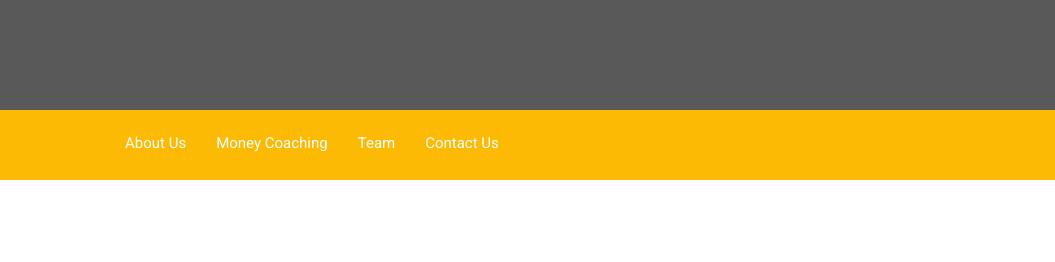
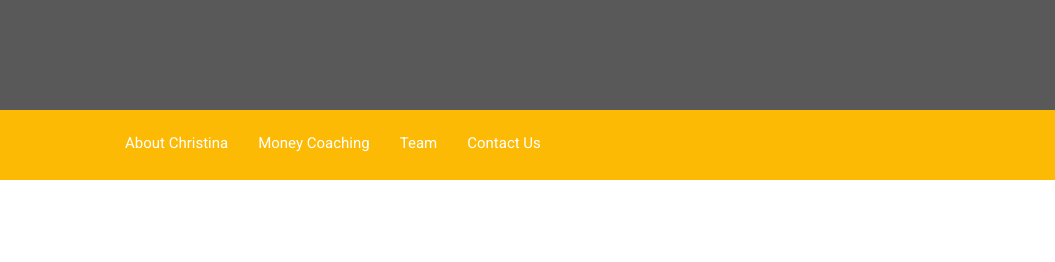
Before and after one commit to AVELAUW/Dance-With-Finance, a plain HTML site: page index.html in a window 1280 px wide. Shown: the part 690-952 px from the top of the page, 0-1055 px from the left. Drawn offline with Linux system fonts and the light colour scheme.

Commit message:
Update index.html

```diff
--- a/index.html
+++ b/index.html
@@ -84,7 +84,7 @@
 
       <nav id="nav-menu-container">
         <ul class="nav-menu">
-          <li><a href="#about">About Us</a></li>
+          <li><a href="#about">About Christina</a></li>
           <li><a href="#features">Money Coaching</a></li>
           <li><a href="#team">Team</a></li>
           <li><a href="#contact">Contact Us</a></li>
@@ -369,7 +369,7 @@
   <section class="about" id="about">
     <div class="container text-center">
       <h2>
-          About A Dance With Finance
+          About Christina
         </h2>
 
       <p>
@@ -518,7 +518,7 @@
               </li>
 
               <li class="list-inline-item">
-                <a href="#about">About Us</a>
+                <a href="#about">About Christina</a>
               </li>
 
               <li class="list-inline-item">
```
